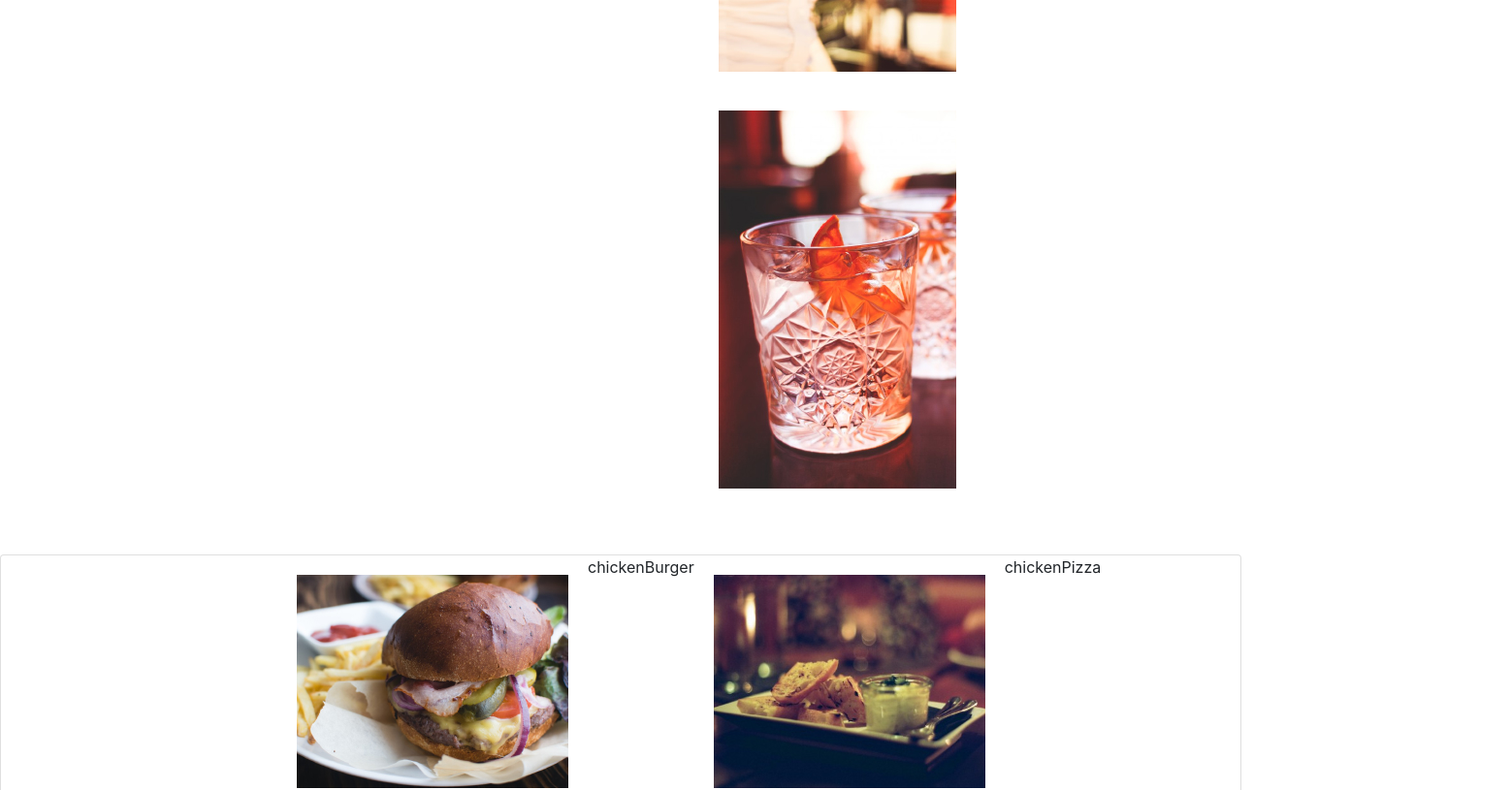
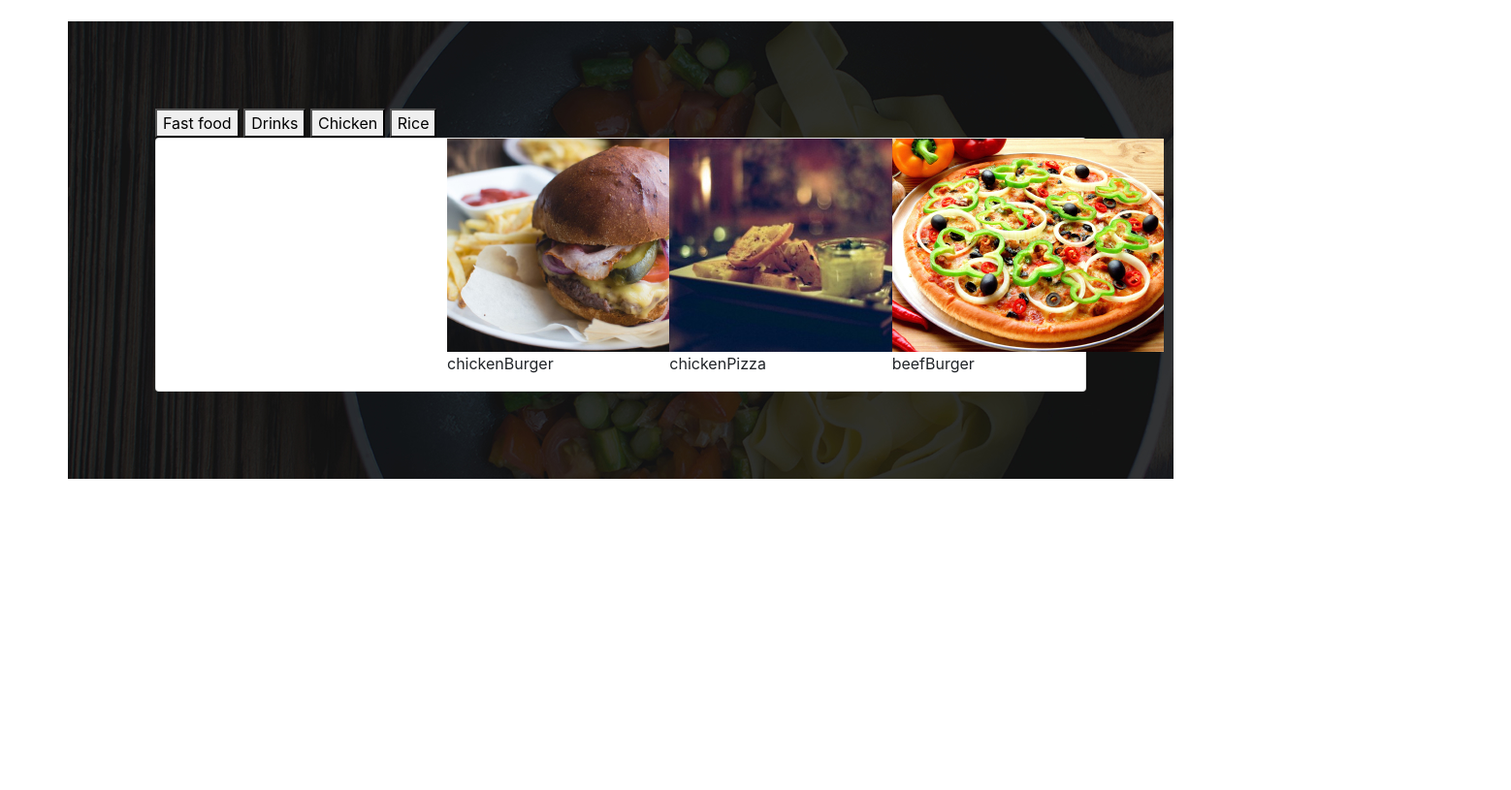
Before and after one commit to M4LW0R3/Anita-s-Kitchen, a plain HTML site: page index.html in a window 1280 px wide. Shown: the part 1985-2800 px from the top of the page at 97% size, 1558 px wide, since content can reach past the window. After the commit the page ends 2495 px from the top, so only its background shows below. Drawn offline with Linux system fonts and the light colour scheme.

Commit message:
background image inserted at the chicken burgers

```diff
--- a/index.html
+++ b/index.html
@@ -67,22 +67,39 @@
 
                   <br>
                   <br>
+                  <div class="container">
+                    <button id="btn1">Fast food</button>
+                    <button id="btn2">Drinks</button>
+                    <button id="btn3">Chicken</button>
+                    <button id="btn4">Rice</button>
+
 
                   <div class="card">
+                    <div class="row">
+                      <div class="col-md-4">
+                        <img src="img/beefBurger.jpg" alt="">
+                          <p id="chickenBurger">chickenBurger</p>
+                      </div>
 
+                      <div class="col-md-4">
+                        <img src="img/chickenBurger.jpg" alt="">
+                        <p id="chickenPizza">chickenPizza</p>
+                      </div>
 
-                  <div class="row">
+                      <div class="col-md-4">
+                        <img src="img/chickenPizza.jpg" alt="">
+                        <p id="beefBurger">beefBurger</p>
+                      </div>
 
 
 
-                  <img src="img/beefBurger.jpg" alt="">
-                  <p>chickenBurger</p>
-                  <img src="img/chickenBurger.jpg" alt="">
-                  <p>chickenPizza</p>
-                  <img src="img/chickenPizza.jpg" alt="">
-                  <p>beefBurger</p>
+
+
                 </div>
               </div>
+            </div>
+
+
 
 
 
--- a/styles/index.css
+++ b/styles/index.css
@@ -23,7 +23,8 @@
 #lunch img{
   height: 300px;
 }
-.row img{
-  padding: 20px;
+
+.container{
+  background: url(../img/assets/backgrounds/foodsBg.jpg);
+  padding: 90px;
 }
-#
```
